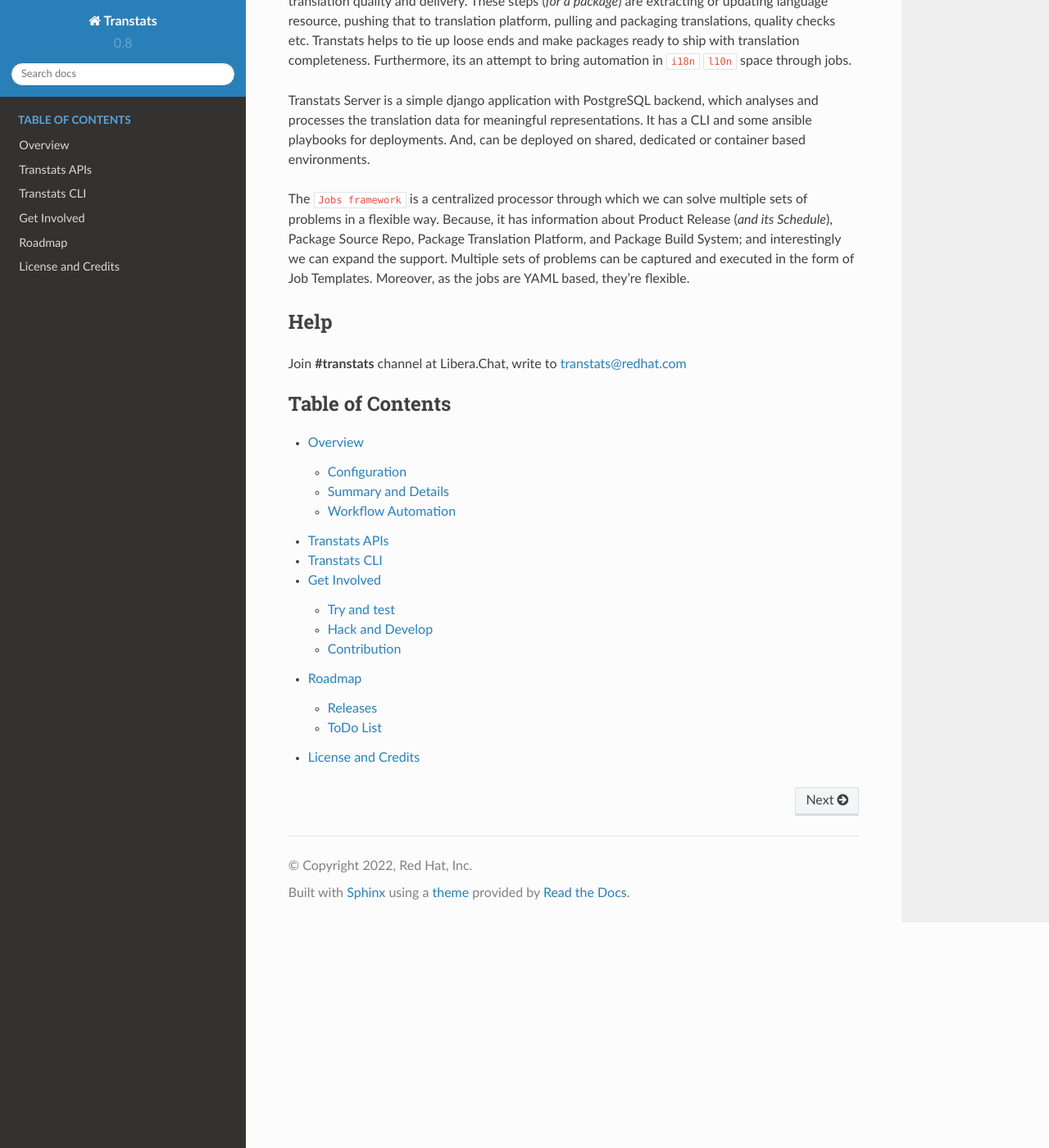
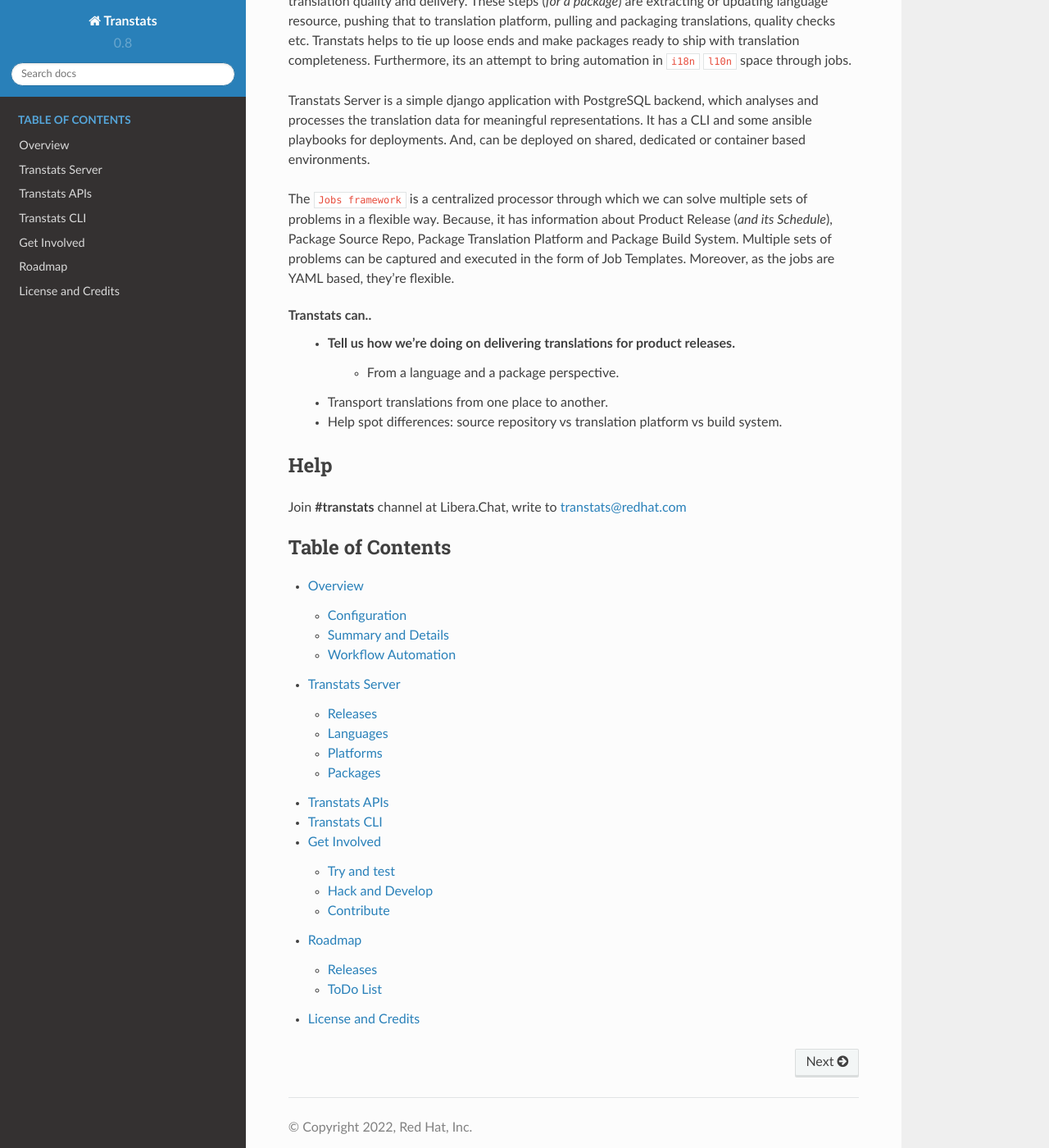
Before and after one commit to transtats/transtats, a Sphinx documentation site: the page built from docs/source/index.rst, in a window 1280 px wide and 1400 px high, scrolled down 281 px. Shown: the whole window at 82% size. Built offline with Sphinx 7.4.7 and the Read the Docs theme 2.0.0, drawn with Linux system fonts in a browser that asks for light colours.

Commit message:
Update Docs 0.8.7

```diff
--- a/docs/source/getinvolved.rst
+++ b/docs/source/getinvolved.rst
@@ -69,8 +69,8 @@ Hack and Develop
 - Generate docs :code:`make docs`
 
 
-Contribution
-------------
+Contribute
+----------
 
 * The *devel* branch is the release actively under development.
 * The *master* branch corresponds to the latest stable release.
--- a/docs/source/index.rst
+++ b/docs/source/index.rst
@@ -15,7 +15,13 @@ In a software release cycle, some of the necessary localization steps lack atten
 
 Transtats Server is a simple django application with PostgreSQL backend, which analyses and processes the translation data for meaningful representations. It has a CLI and some ansible playbooks for deployments. And, can be deployed on shared, dedicated or container based environments.
 
-The ``Jobs framework`` is a centralized processor through which we can solve multiple sets of problems in a flexible way. Because, it has information about Product Release (*and its Schedule*), Package Source Repo, Package Translation Platform, and Package Build System; and interestingly we can expand the support. Multiple sets of problems can be captured and executed in the form of Job Templates. Moreover, as the jobs are YAML based, they're flexible.
+The ``Jobs framework`` is a centralized processor through which we can solve multiple sets of problems in a flexible way. Because, it has information about Product Release (*and its Schedule*), Package Source Repo, Package Translation Platform and Package Build System. Multiple sets of problems can be captured and executed in the form of Job Templates. Moreover, as the jobs are YAML based, they're flexible.
+
+Transtats can..
+ - Tell us how we're doing on delivering translations for product releases.
+    - From a language and a package perspective.
+ - Transport translations from one place to another.
+ - Help spot differences: source repository vs translation platform vs build system.
 
 
 Help
@@ -29,6 +35,7 @@ Join **#transtats** channel at Libera.Chat, write to transtats@redhat.com
     :maxdepth: 2
 
     overview
+    server
     api
     client
     getinvolved
```
Also changed, not shown: docs/source/overview.rst (+5 -3 lines), docs/source/server.rst (added, +85 -0 lines).
